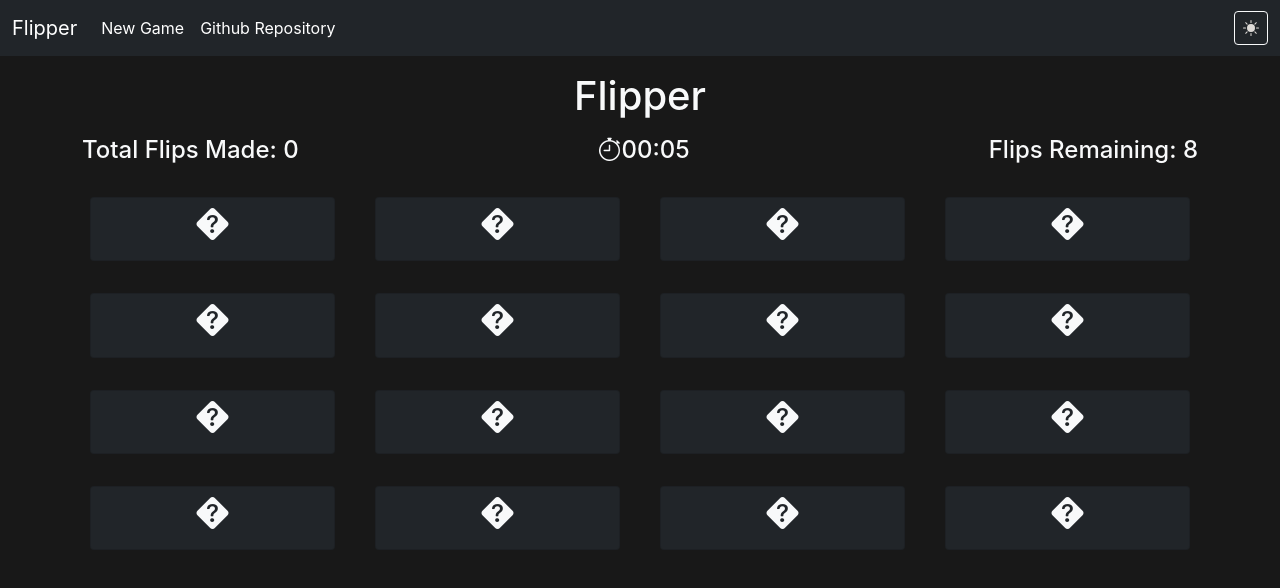
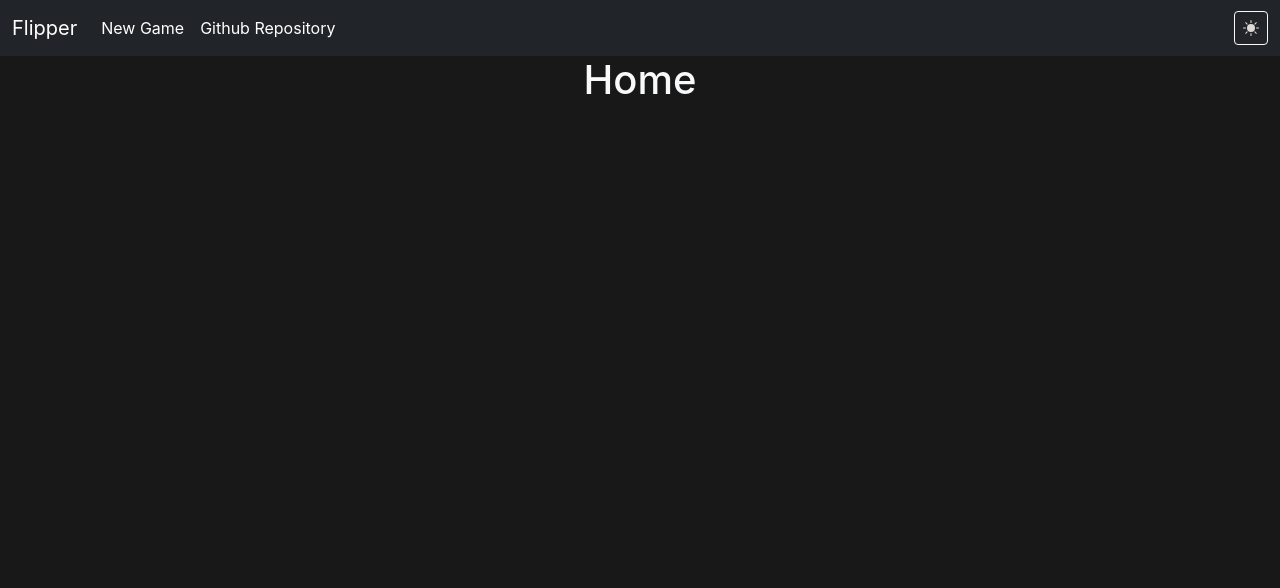
Before and after one commit to adarshpand3y/flipper, a React (Create React App) app: page / in a window 1280 px wide. Shown: the top 588 px of the page. Built offline with nearby package versions, Linux system fonts and the light colour scheme.

Commit message:
Video 14: Routing Part 1

```diff
--- a/package.json
+++ b/package.json
@@ -8,6 +8,7 @@
     "@testing-library/user-event": "^13.5.0",
     "react": "^17.0.2",
     "react-dom": "^17.0.2",
+    "react-router-dom": "^6.2.1",
     "react-scripts": "5.0.0",
     "web-vitals": "^2.1.2"
   },
--- a/src/App.js
+++ b/src/App.js
@@ -1,24 +1,41 @@
 import Mainarea from "./Components/Mainarea";
 import Navbar from "./Components/Navbar";
 import {useState} from 'react';
-
+import { BrowserRouter, Routes, Route } from "react-router-dom";
+import Home from "./Components/Home";
 
 const App = () => {
   const [theme, setTheme] = useState('dark');
 
+  if (theme === 'light') {
+    document.body.style.backgroundColor = "#fff";
+  }
+  else {
+    document.body.style.backgroundColor = "#181818";
+  }
+
   const handleThemeChange = () => {
     if (theme === 'light') {
       setTheme('dark');
+      document.body.style.backgroundColor = "#181818";
     }
     else {
       setTheme('light');
+      document.body.style.backgroundColor = "#fff";
     }
   }
 
   return (
     <>
+      <BrowserRouter>
       <Navbar theme={theme} switchTheme={handleThemeChange} />
-      <Mainarea difficulty="4" theme={theme} />
+      <Routes>
+        <Route path="/" element={<Home theme={theme} />} />
+        <Route path="/play" element={<Mainarea difficulty="4" theme={theme} />} />
+      </Routes>
+    </BrowserRouter>
+
+      {/* <Mainarea difficulty="4" theme={theme} /> */}
     </>
   );
 }
--- /dev/null
+++ b/src/Components/Home.js
@@ -0,0 +1,11 @@
+import React from 'react'
+
+function Home(props) {
+    return (
+        <>
+        <h1 className={`text-center text-${props.theme==="light"?"dark":"light"}`}>Home</h1>
+        </>
+    )
+}
+
+export default Home
--- a/src/Components/Mainarea.js
+++ b/src/Components/Mainarea.js
@@ -5,13 +5,6 @@ import Timer from './Timer';
 export default function Mainarea(props) {
 
     const theme = props.theme;
-
-    if (theme === 'light') {
-        document.body.style.backgroundColor = "#fff";
-    }
-    else {
-        document.body.style.backgroundColor = "#181818";
-    }
 
     const { difficulty } = props;
 
```
Also changed, not shown: 1 other file (tests, documents, lock files or other folders).
